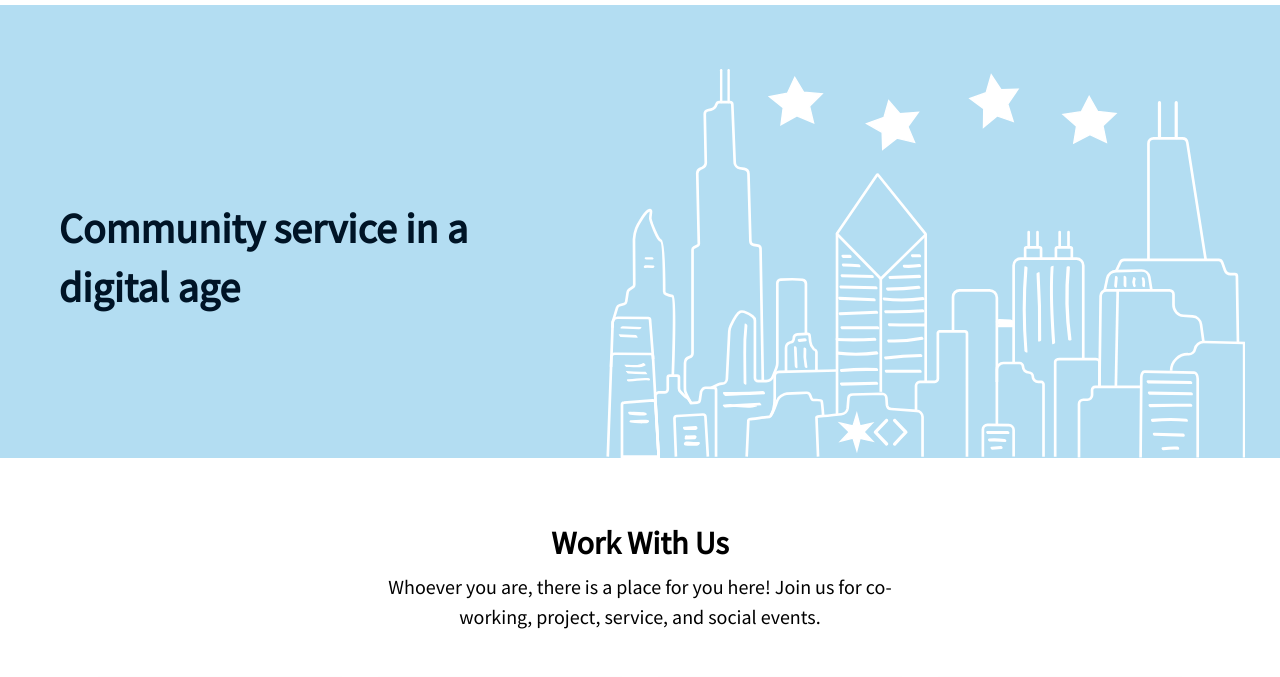
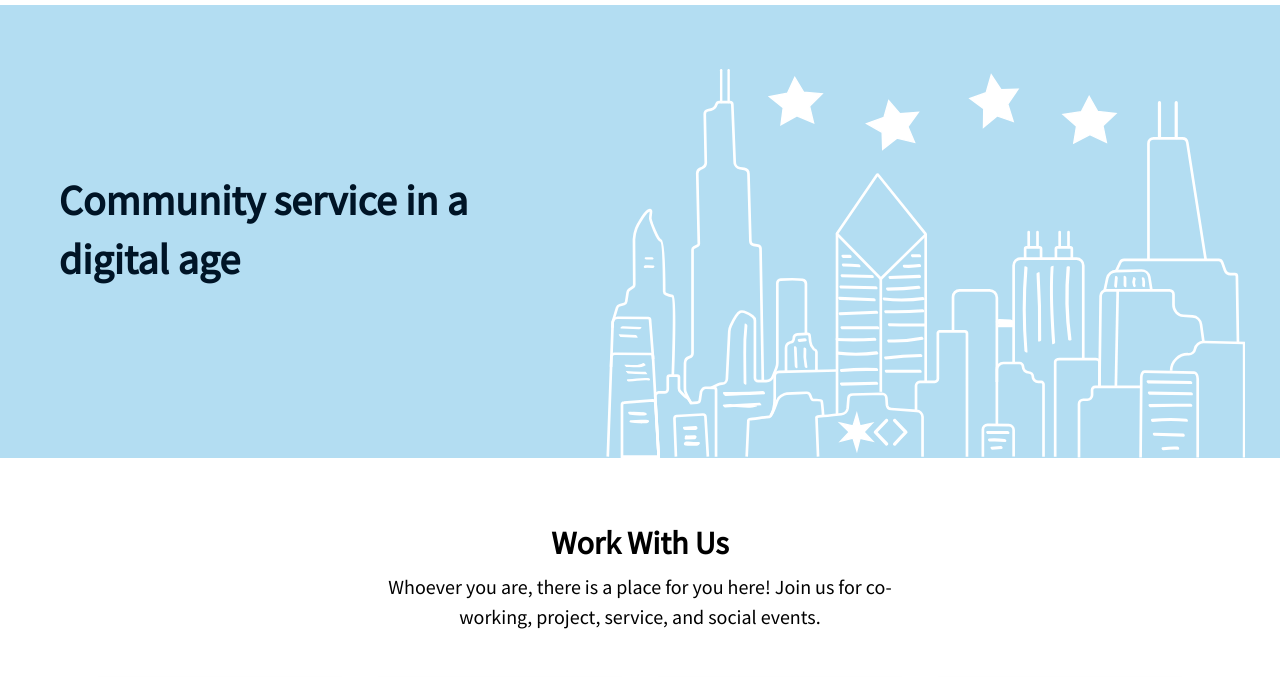
Before and after one commit to code-312/code312-gatsby, a Gatsby site: page / in a window 1280 px wide. Shown: the part 91-768 px from the top of the page. Built offline with nearby package versions, Linux system fonts and the light colour scheme; Gatsby itself is replaced by a stand-in of ours.

Commit message:
revised Hero padding

```diff
--- a/src/components/Hero.jsx
+++ b/src/components/Hero.jsx
@@ -26,7 +26,7 @@ const StyledHeroSection = styled.section`
     display: flex;
     flex-direction: column;
     align-items: center;
-    margin: 7rem 1.5rem 3.5rem 1.5rem;
+    margin: 6rem 1.5rem 6rem 1.5rem;
 
     @media (min-width: 769px) {
       align-items: flex-start;
```
